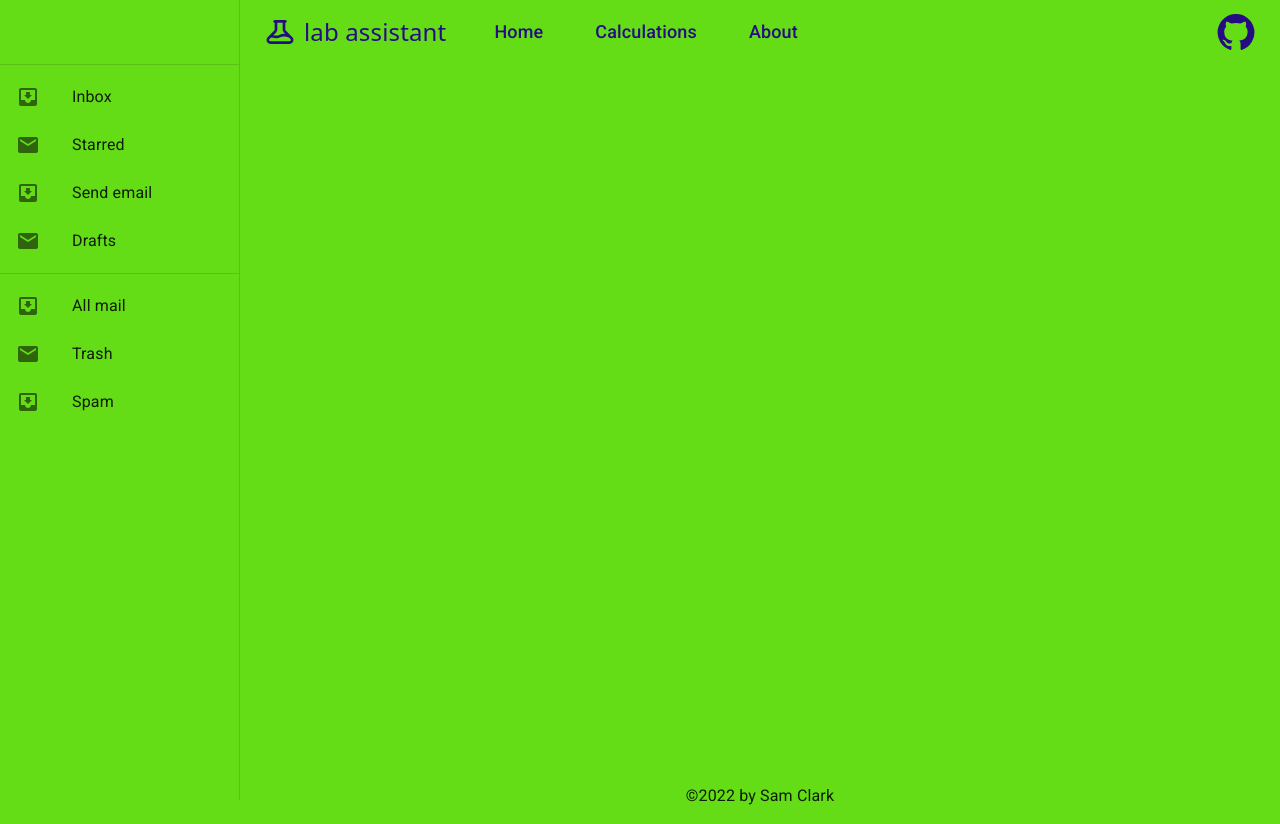
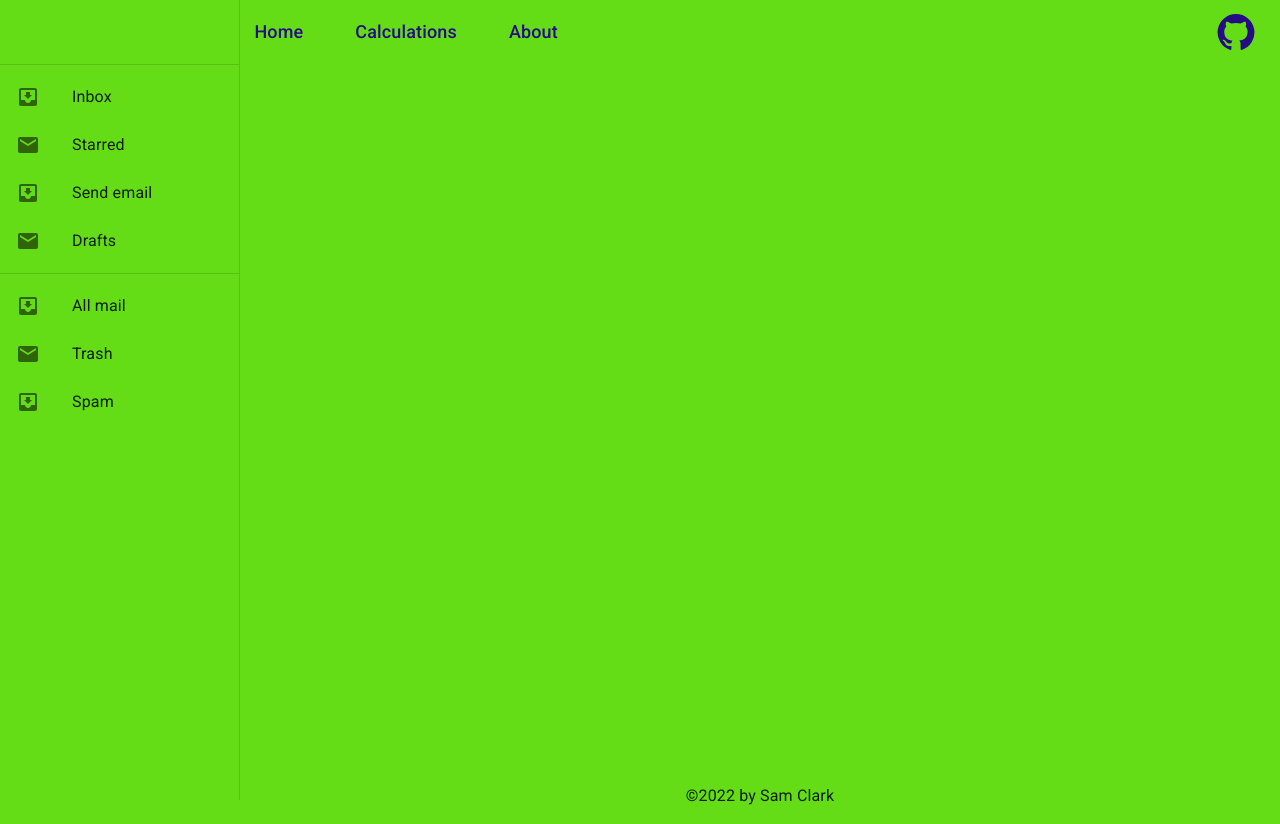
Before and after one commit to Sam-Clark1/lab-assistant, a React (Create React App) app: page /calculations in a window 1280 px wide. Built offline with nearby package versions, Linux system fonts and the light colour scheme.

Commit message:
added conditional classname to header

```diff
--- a/src/App.js
+++ b/src/App.js
@@ -1,6 +1,6 @@
 import './App.css';
 
-import { BrowserRouter as Router, Routes, Route } from 'react-router-dom';
+import { BrowserRouter as Router, Routes, Route, useRoutes} from 'react-router-dom';
 
 import { Box } from '@mui/material';
 
@@ -15,15 +15,11 @@ function App() {
         <div className='flex-col justify-start min-h-screen bg-primary'>
           <Header />
           <SideNav />
-
               <Box component="main" sx={{ p: 3 }} className="md:ml-[340px] md:mr-[100px] min-h-[88vh]">
-
                 <Routes>
                     <Route path='/' element={<MainPage/>} />
                 </Routes>
-
               </Box>
-
           <Footer />
         </div>
       </Router>
--- a/src/components/Header.js
+++ b/src/components/Header.js
@@ -24,7 +24,7 @@ export default function Header() {
     <Disclosure as="nav">
       {({ open }) => (
         <>
-          <div className=" md:ml-[240px] sm:mx-auto sm:px-6">
+          <div className={`sm:mx-auto sm:px-6 ${window.location.pathname === '/' ? 'md:ml-[240px]' :  'mx-auto'}`}>
 
             <div className="relative flex items-center justify-between h-16">
 
```
